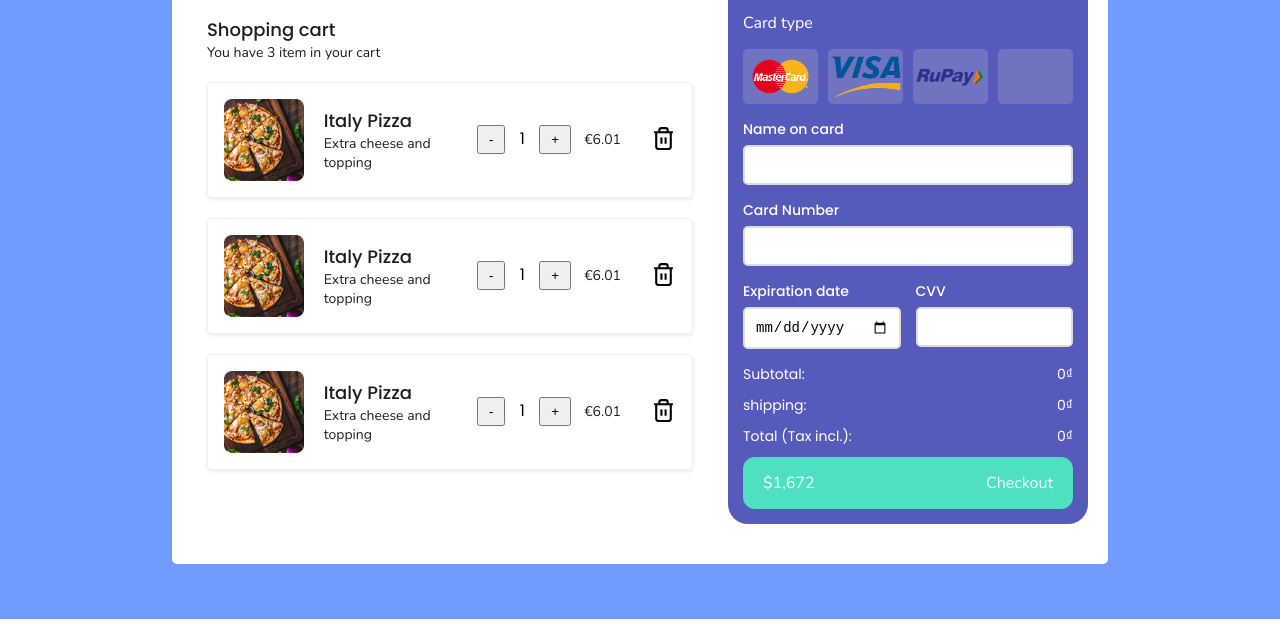
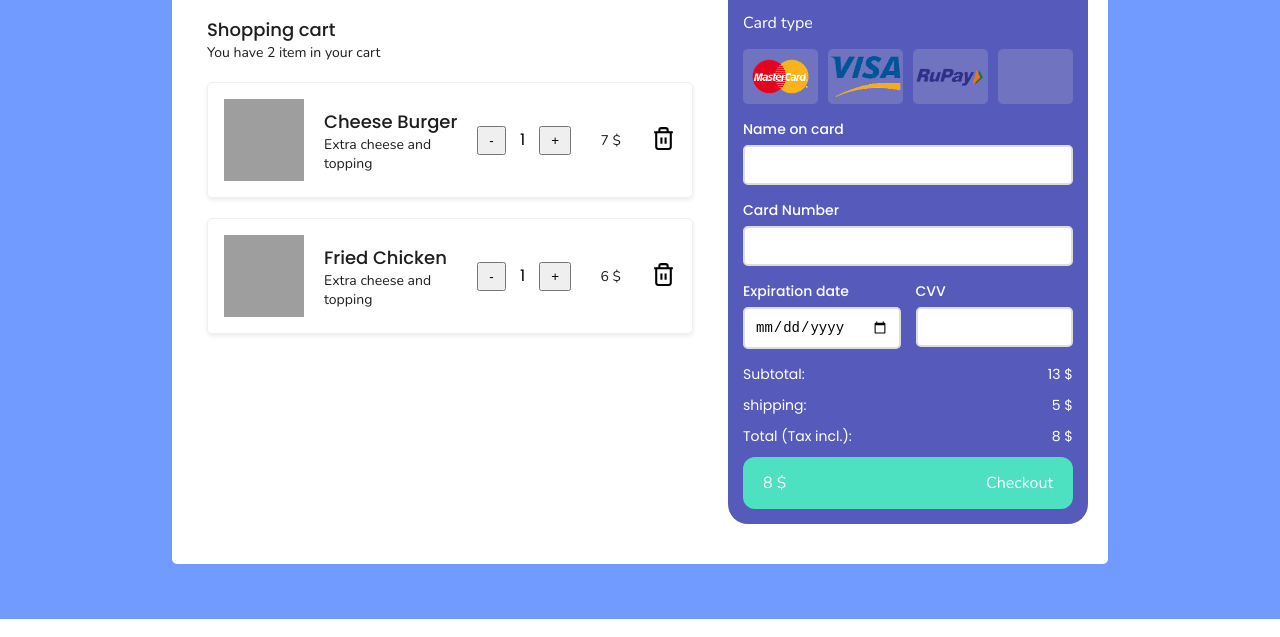
Before and after one commit to trinhleanhkhoa1999/cart-html-css-js, a plain HTML site: page index.html in a window 1280 px wide. Both pictures are taken after a click on the button 663 px from the left and 302 px from the top of the page. Shown: the part 163-800 px from the top of the page. Drawn offline with nearby package versions, Linux system fonts and the light colour scheme; grey boxes are pictures that could not be loaded.

Commit message:
feat: increase decrease delete cart-item, show calculator price

```diff
--- /dev/null
+++ b/constants/cartItem.js
@@ -0,0 +1,23 @@
+export const foods = [
+  {
+    id: Math.random(),
+    img: "https://images.unsplash.com/photo-1600891964599-f61ba0e24092", // Pizza
+    food: "Italy Pizza",
+    price: 5,
+    quantity: 1,
+  },
+  {
+    id: Math.random(),
+    img: "https://images.unsplash.com/photo-1550547660-d9450f859349", // Burger
+    food: "Cheese Burger",
+    price: 7,
+    quantity: 1,
+  },
+  {
+    id: Math.random(),
+    img: "https://images.unsplash.com/photo-1600891964599-f61ba0e24092",
+    food: "Fried Chicken",
+    price: 6,
+    quantity: 1,
+  },
+];
--- a/index.html
+++ b/index.html
@@ -18,9 +18,9 @@
         </div>
         <div class="container-cart">
           <h3>Shopping cart</h3>
-          <p>You have 3 item in your cart</p>
-          <div class="carts">
-            <div class="cart-item">
+          <p id="count-cart"></p>
+          <div class="carts" id="carts">
+            <!-- <div class="cart-item">
               <div class="item-details">
                 <img src="./assets/img1.png" alt="Italy Pizza">
                 <div>
@@ -114,7 +114,7 @@
                   </button>
                 </div>
               </div>
-            </div>
+            </div> -->
 
           </div>
         </div>
@@ -170,7 +170,7 @@
               </div>
             </div>
             <button type="submit" class="btn btn-primary">
-              <p>$1,672</p>
+              <p id="priceCheckout">$1,672</p>
               <p>Checkout</p>
             </button>
           </form>
@@ -178,7 +178,8 @@
       </div>
     </div>
   </div>
-  <script src="./script.js"></script>
+  <script type="module" src="script.js"></script>
+
 </body>
 
 </html>
--- a/script.js
+++ b/script.js
@@ -1 +1,130 @@
-console.log("tets")
+import { foods } from "./constants/cartItem.js";
+
+console.log("foods", foods);
+
+const cartItem = document.getElementById("carts");
+const countCart = document.getElementById("count-cart");
+
+const renderCartItem = (data) => {
+  let html = "";
+  if (data.length < 1) {
+    html = `
+      <span>Chưa có dữ liệu</span>
+    `;
+  }
+
+  data.forEach((val) => {
+    html += `
+      <div class="cart-item">
+                <div class="item-details">
+                  <img src="${val.img}" alt="${val.food}">
+                  <div>
+                    <h3 class="item-name">${val.food}</h3>
+                    <p class="item-description">Extra cheese and topping</p>
+                  </div>
+                </div>
+                <div class="bottom-row">
+
+                  <div class="item-controls">
+                    <div class="quantity-control">
+                      <button class="quantity-btn minus" onclick=handleDecrease(${val.id})>-</button>
+                      <span class="quantity">${val.quantity}</span>
+                      <button class="quantity-btn plus" onclick=handleIncrease(${val.id})>+</button>
+                    </div>
+                  </div>
+                  <div class="item-prices">
+                    <p class="price">${val.price} $</p>
+                    <button class="delete-btn" onclick=handleDecrease(${val.id})>
+                      <svg width="25" height="25" viewBox="0 0 24 24" fill="none" stroke="currentColor" stroke-width="2">
+                        <polyline points="3,6 5,6 21,6"></polyline>
+                        <path d="m19,6v14a2,2 0 0,1 -2,2H7a2,2 0 0,1 -2,-2V6m3,0V4a2,2 0 0,1 2,-2h4a2,2 0 0,1 2,2v2">
+                        </path>
+                        <line x1="10" y1="11" x2="10" y2="17"></line>
+                        <line x1="14" y1="11" x2="14" y2="17"></line>
+                      </svg>
+                    </button>
+                  </div>
+                </div>
+              </div>
+    `;
+    cartItem.innerHTML = html;
+    countCart.innerHTML = ` <p>You have ${data.length} item in your cart</p>`;
+  });
+};
+
+const handleIncrease = (id) => {
+  console.log(id);
+  foods.forEach((val) => {
+    if (val.id === id) {
+      val.quantity++;
+    }
+    renderCartItem(foods);
+    showSummary(foods);
+  });
+};
+
+const handleDecrease = (id) => {
+  // giảm quantity cho đúng item
+  foods.forEach((val) => {
+    if (val.id === id) {
+      val.quantity--;
+    }
+  });
+
+  // lọc ra những item vẫn còn quantity > 0
+  const newFoods = foods.filter((val) => val.quantity > 0);
+
+  // cập nhật lại foods (xóa sạch và nạp lại)
+  foods.length = 0;
+  foods.push(...newFoods);
+
+  // render lại UI
+  renderCartItem(foods);
+  showSummary(foods);
+};
+
+// const handleDecrease = (id) => {
+//   // tìm vị trí item cần giảm
+//   const index = foods.findIndex((val) => val.id === id);
+
+//   if (index !== -1) {
+//     // giảm số lượng
+//     foods[index].quantity--;
+
+//     // nếu quantity < 1 thì xóa luôn item đó
+//     if (foods[index].quantity < 1) {
+//       foods.splice(index, 1);
+//     }
+//   }
+
+//   // render lại UI
+//   renderCartItem(foods);
+// };
+console.log(foods);
+
+const showSummary = (data) => {
+  const subtotalElement = document.getElementById("subtotal");
+  const shippingElement = document.getElementById("shipping");
+  const totalElement = document.getElementById("total");
+  const priceCheckout = document.getElementById("priceCheckout");
+
+  let subtotal = 0;
+  const shipping = 5;
+  let total = 0
+  data.forEach((val) => {
+    console.log(val);
+    subtotal += val.price * val.quantity;
+     total = subtotal - shipping;
+  });
+
+  subtotalElement.innerHTML = `${subtotal} $`;
+  shippingElement.innerHTML = `${shipping} $`;
+  totalElement.innerHTML = `${total} $`;
+  priceCheckout.innerHTML = `${total} $`;
+};
+showSummary(foods);
+
+renderCartItem(foods);
+
+window.handleIncrease = handleIncrease;
+window.handleDecrease = handleDecrease;
--- a/styles.css
+++ b/styles.css
@@ -96,8 +96,8 @@ p {
 }
 
 .cart-item img {
-  max-width : 80px;
-  max-height: 82px;
+  width : 80px;
+  height: 82px;
 }
 
 .cart-item .item-details {
```
